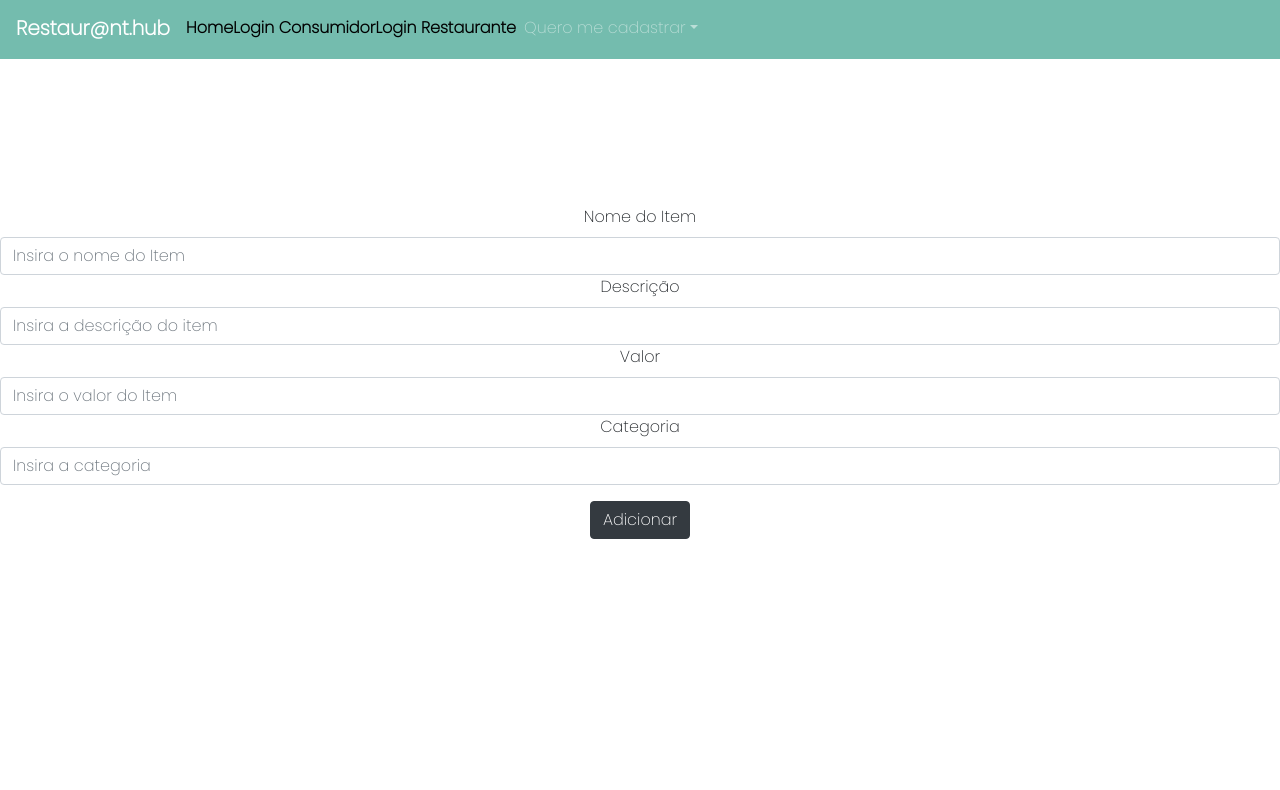
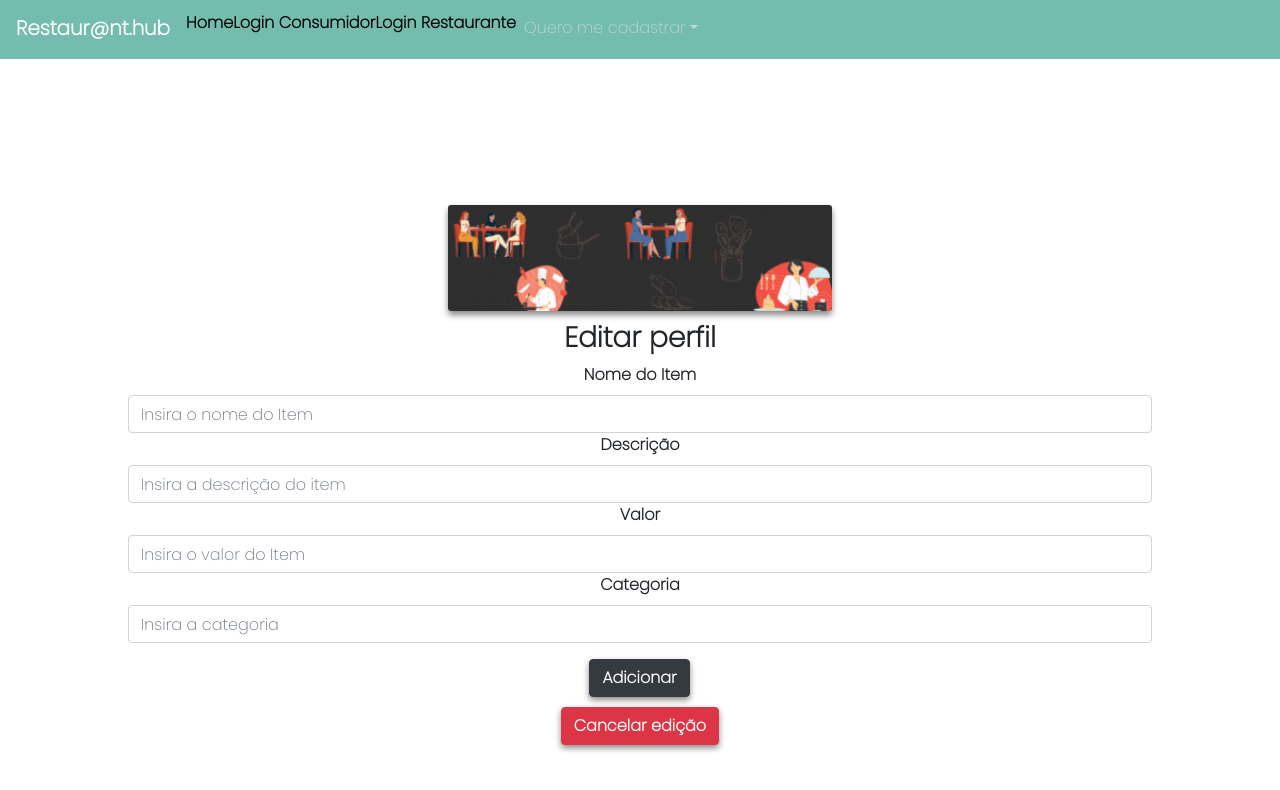
Before and after one commit to henriquefb08/restaurant.hub-react-front, a React (Create React App) app: page /addItem in a window 1280 px wide. Shown: the top 790 px of the page. Built offline with nearby package versions, Linux system fonts and the light colour scheme.

Commit message:
Criação de page de edição de restaurante, estilização da page de adição de items, criação de botão para voltar para a página de perfil

```diff
--- a/src/components/AddItemForm.js
+++ b/src/components/AddItemForm.js
@@ -1,5 +1,5 @@
 import React, { Component } from "react";
-import { Form, Button } from "react-bootstrap";
+import { Form, Button, Card } from "react-bootstrap";
 import api from "../utils/api.util.js";
 
 class AddItemForm extends Component {
@@ -20,6 +20,15 @@ class AddItemForm extends Component {
       [name]: value,
     });
   };
+
+  handleCancel = async (event) => {
+    event.preventDefault();
+    try {
+      this.props.history.push("/restaurant");
+    } catch (e) {
+      console.log(e);
+    }};
+
   handleSubmit = async (event) => {
     event.preventDefault();
     try {
@@ -38,9 +47,26 @@ class AddItemForm extends Component {
 
   render() {
     return (
+      <>
+         <Card.Img
+          src="./signupRestaurant.gif"
+          alt="rh"
+          style={{ width: "24rem", boxShadow: "0px 4px 6px #888888" }}
+        />
+      <div>
+      <h3 style={{ marginTop: "10px" }}>
+          <b> Editar perfil</b>
+        </h3>
+      </div>
+      <div
+      style={
+        (signupStyleSubDiv, { paddingLeft: "10vw", paddingRight: "10vw" })
+      }
+    >
+      <div>     </div>
       <Form>
         <Form.Group constrolId="AddItem">
-          <Form.Label> Nome do Item </Form.Label>
+          <Form.Label> <b> Nome do Item </b> </Form.Label>
           <Form.Control
             name="name"
             type="text"
@@ -48,7 +74,7 @@ class AddItemForm extends Component {
             value={this.state.name}
             onChange={this.handleInput}
           ></Form.Control>
-          <Form.Label> Descrição </Form.Label>
+          <Form.Label> <b> Descrição </b></Form.Label>
           <Form.Control
             name="description"
             type="text"
@@ -56,7 +82,7 @@ class AddItemForm extends Component {
             value={this.state.description}
             onChange={this.handleInput}
           ></Form.Control>
-          <Form.Label> Valor </Form.Label>
+          <Form.Label> <b> Valor </b>  </Form.Label>
           <Form.Control
             name="value"
             type="text"
@@ -64,7 +90,7 @@ class AddItemForm extends Component {
             value={this.state.value}
             onChange={this.handleInput}
           ></Form.Control>
-          <Form.Label> Categoria </Form.Label>
+          <Form.Label> <b> Categoria </b> </Form.Label>
           <Form.Control
             name="category"
             type="text"
@@ -73,13 +99,40 @@ class AddItemForm extends Component {
             onChange={this.handleInput}
           ></Form.Control>
         </Form.Group>
-        <Button variant="dark" type="submit" onClick={this.handleSubmit}>
-          Adicionar
+        <Button style={buttonStyle} variant="dark" type="submit" onClick={this.handleSubmit}>
+         <b>  Adicionar </b>
         </Button>
       </Form>
+      <Card.Link href="/restaurant" >
+              <Button
+                variant="danger"
+                type="submit"
+                style={{ marginTop: "10px", boxShadow: "0px 3px 6px #888888" }}
+                onClick={this.handleCancel}
+              >
+                <b> Cancelar edição </b>
+              </Button>
+            </Card.Link>
+      </div>
+      </>
     );
   }
 }
-
+const signupStyleSubDiv = {
+  paddingLeft: "5vw",
+  paddingRight: "5vw",
+  paddindBotton: "2vw",
+  paddindTop: "4vw",
+  marginTop: "1vw",
+  marginBotton: "2vw",
+  marginLeft: "3vw",
+  marginRight: "3vw",
+};
+const buttonStyle = {
+  marginBotton: "10px",
+  marginLeft: '9px',
+  marginRight: '10px',
+  boxShadow: "0px 3px 6px #888888",
+};
 
 export default AddItemForm;
--- a/src/components/Navbar.js
+++ b/src/components/Navbar.js
@@ -21,7 +21,7 @@ class Menu extends Component {
         style={navbarClass}
         fixed="top"
       >
-        <Navbar.Brand href="#home">
+        <Navbar.Brand href="/">
           <b> Restaur@nt.hub </b>
         </Navbar.Brand>
         <Navbar.Toggle aria-controls="responsive-navbar-nav" />
@@ -71,9 +71,6 @@ class Menu extends Component {
               <Link style={linkStyle} to="/editRestaurant">
                 Editar Perfil
               </Link>
-              <Link style={linkStyle} to="#editarCardapio">
-                Editar Cardápio
-              </Link>
               <Button variant='dark'onClick={() => this.logoutFunction()}>
                 <b> Sair </b>
               </Button>
@@ -91,6 +88,7 @@ const navbarClass = {
 };
 
 const linkStyle = {
+  marginBottom: '10px',
   color: "Black",
 };
 
--- a/src/pages/ConsumerPage/editConsumer.js
+++ b/src/pages/ConsumerPage/editConsumer.js
@@ -8,6 +8,13 @@ class editConsumer extends Component {
     email: "",
     description: "",
   };
+  handleCancel = async (event) => {
+    event.preventDefault();
+    try {
+      this.props.history.push("/consumer");
+    } catch (e) {
+      console.log(e);
+    }};
 
   handleInput = (event) => {
     const { name, value } = event.target;
@@ -102,6 +109,18 @@ class editConsumer extends Component {
                 <b> Salvar edição </b>
               </Button>
             </Form>
+            <Card.Link href="/consumer" >
+              <Button
+                variant="danger"
+                type="submit"
+                style={{ marginTop: "10px", boxShadow: "0px 3px 6px #888888" }}
+                onClick={this.handleCancel}
+              >
+                <b> Cancelar edição </b>
+              </Button>
+            </Card.Link>
+
+
           </div>
         </div>
       </div>
--- a/src/pages/RestaurantPage/editRestaurant.js
+++ b/src/pages/RestaurantPage/editRestaurant.js
@@ -2,12 +2,9 @@ import React, { Component } from "react";
 import { Form, Button, Card } from "react-bootstrap";
 import api from "../../utils/api.util.js";
 
-class editRestaurant extends Component {
+class EditRestaurant extends Component {
   state = {
     name: "",
-    email: "",
-    confirmEmail: "",
-    password: "",
     categories: "",
     description: "",
   };
@@ -18,6 +15,14 @@ class editRestaurant extends Component {
       [name]: value,
     });
   };
+
+  handleCancel = async (event) => {
+    event.preventDefault();
+    try {
+      this.props.history.push("/restaurant");
+    } catch (e) {
+      console.log(e);
+    }};
 
   handleSubmit = async (event) => {
     event.preventDefault();
@@ -34,9 +39,8 @@ class editRestaurant extends Component {
       const infoRestaurant = await api.getConsumer(this.props.dataUser.id);
       this.setState({
         name: infoRestaurant.name,
-        email: infoRestaurant.email,
         description: infoRestaurant.description,
-        categories: infoRestaurant.categories
+        categories: infoRestaurant.categories,
       });
     } catch (error) {
       console.log(error);
@@ -53,7 +57,7 @@ class editRestaurant extends Component {
         />
 
         <h3 style={{ marginTop: "17px" }}>
-            <b> Signup Restaurante </b>
+          <b> Editar perfil</b>
         </h3>
         <div
           style={
@@ -70,43 +74,6 @@ class editRestaurant extends Component {
                 type="text"
                 placeholder="Insira o nome do restaurante"
                 value={this.state.name}
-                  onChange={this.handleInput}
-                />
-              </Form.Group>
-              <Form.Group controlId="formBasicEmail">
-                <Form.Label>
-                  <b> Email </b>
-                </Form.Label>
-                <Form.Control
-                  name="email"
-                  type="email"
-                  placeholder="Insira seu email"
-                  value={this.state.email}
-                  onChange={this.handleInput}
-                />
-              </Form.Group>
-              <Form.Group controlId="formBasicConfirmEmail">
-                <Form.Label>
-                  <b> Confirme seu email</b>
-                </Form.Label>
-                <Form.Control
-                  type="email"
-                  placeholder="Insira seu email novamente"
-                  name="confirmEmail"
-                  value={this.state.confirmEmail}
-                  onChange={this.handleInput}
-                />
-              </Form.Group>
-
-              <Form.Group controlId="formBasicPassword">
-                <Form.Label>
-                  <b> Password </b>
-                </Form.Label>
-                <Form.Control
-                  name="password"
-                  type="password"
-                  placeholder="Insira sua senha"
-                  value={this.state.password}
                 onChange={this.handleInput}
               />
             </Form.Group>
@@ -154,9 +121,18 @@ class editRestaurant extends Component {
             >
               <b> Salvar edição </b>
             </Button>
+            <Card.Link href="/restaurant" >
+              <Button
+                variant="danger"
+                type="submit"
+                style={{ marginTop: "10px", boxShadow: "0px 3px 6px #888888" }}
+                onClick={this.handleCancel}
+              >
+                <b> Cancelar edição </b>
+              </Button>
+            </Card.Link>
           </Form>
         </div>
-
       </div>
     );
   }
@@ -173,8 +149,10 @@ const signupStyleSubDiv = {
   marginRight: "3vw",
 };
 const buttonStyle = {
-  marginBotton: "1vw",
+  marginBotton: "10px",
+  marginLeft: '10px',
+  marginRight: '10px',
   boxShadow: "0px 3px 6px #888888",
 };
 
-export default editRestaurant;
+export default EditRestaurant;
```
Also changed, not shown: src/App.js (+5 -5 lines), src/pages/RestaurantPage/EditMenu.js (deleted, +0 -8 lines). Lines whose indentation alone changed are shown as unchanged.
